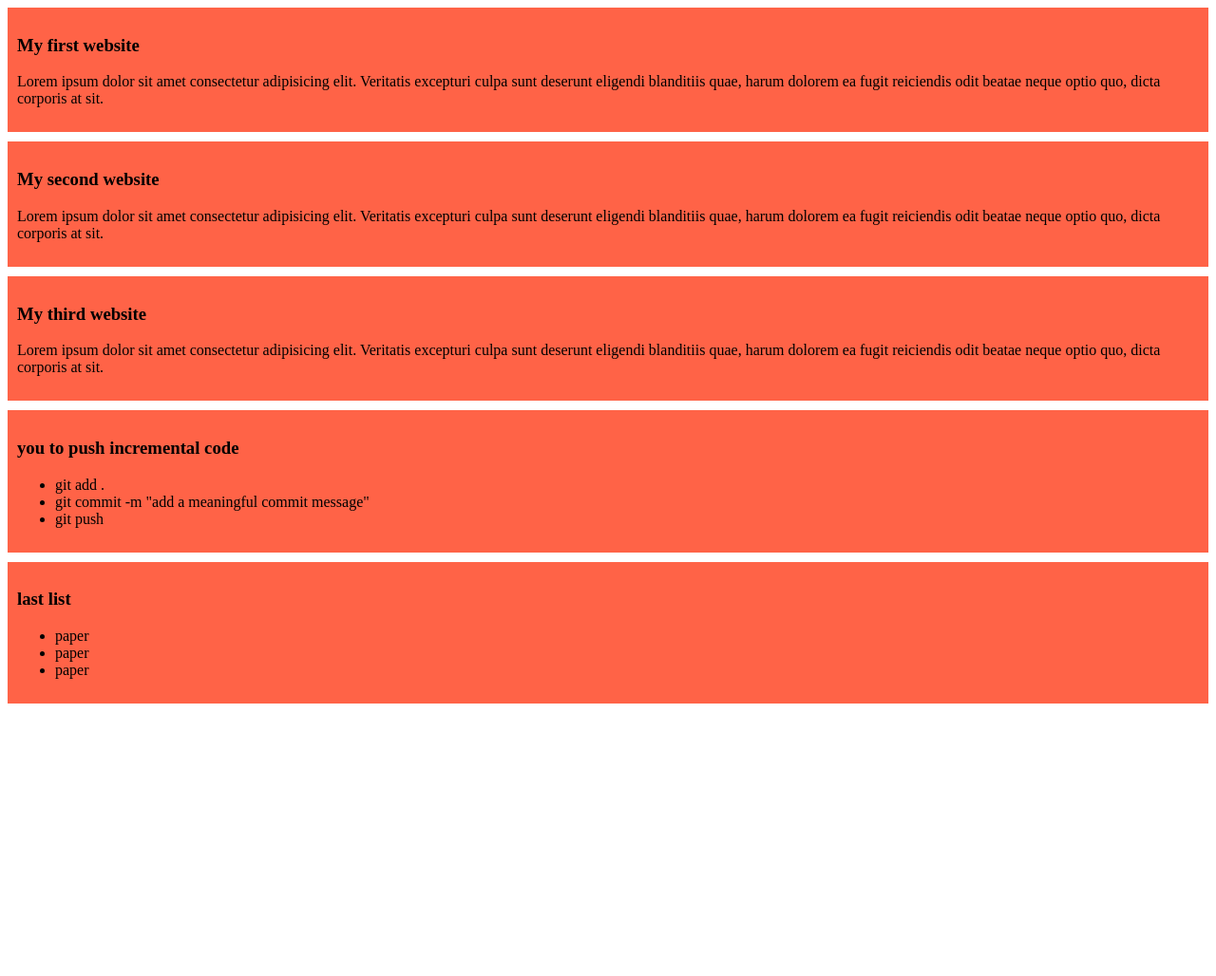
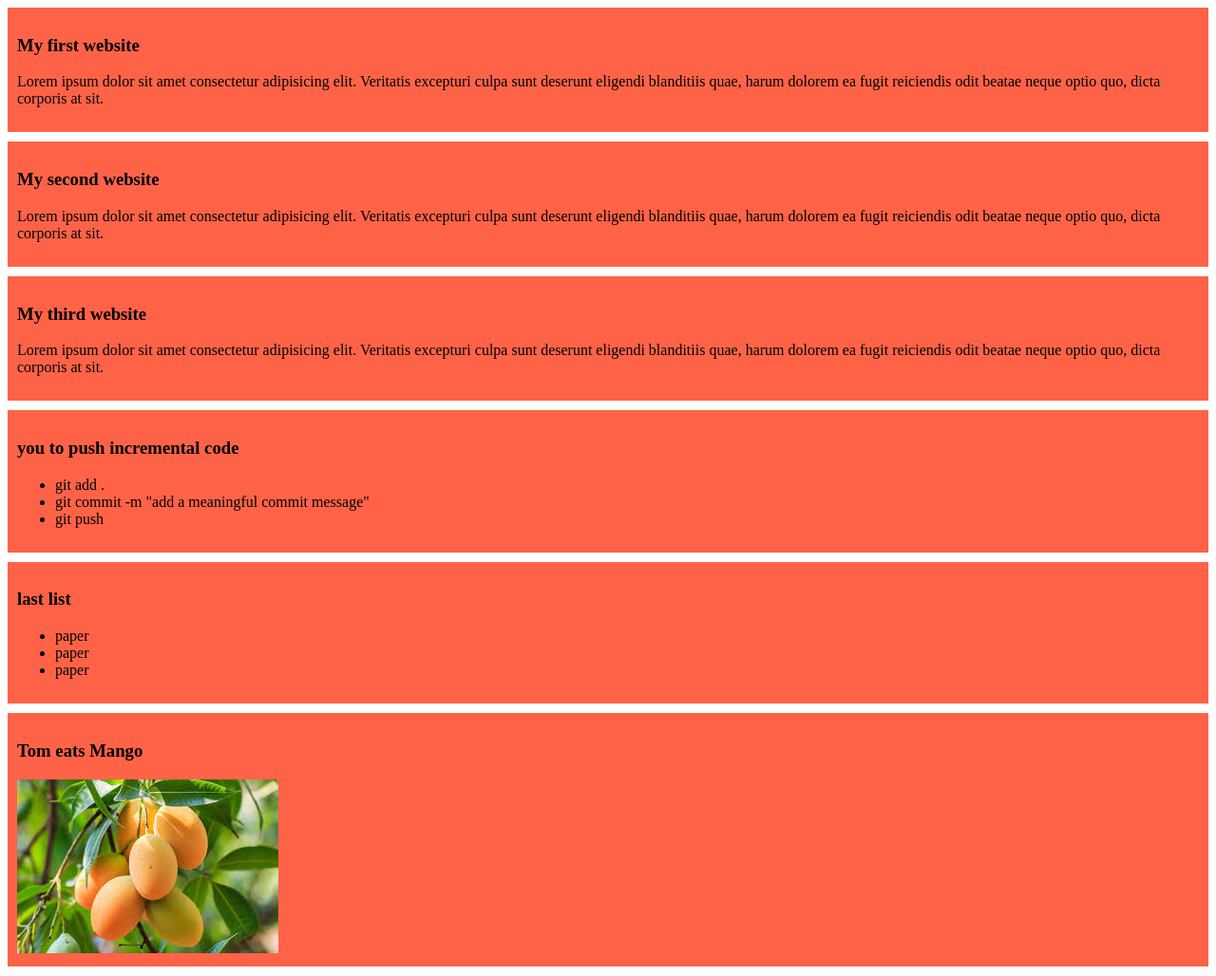
Before and after one commit to sadia-888/my-simple-website, a plain HTML site: page index.html in a window 1280 px wide. Shown: the whole page at 95% size. Before the commit the page ends 800 px from the top, so only its background shows below. Drawn offline with Linux system fonts and the light colour scheme.

Commit message:
mango tests sweet

```diff
--- a/index.html
+++ b/index.html
@@ -35,5 +35,9 @@
             <li>paper</li>
         </ul>
     </div>
+    <div>
+        <h3>Tom eats Mango</h3>
+        <img src="images/mango.jpg" alt="mango">
+    </div>
 </body>
 </html>
```
Also changed, not shown: images/mango.jpg (added).
